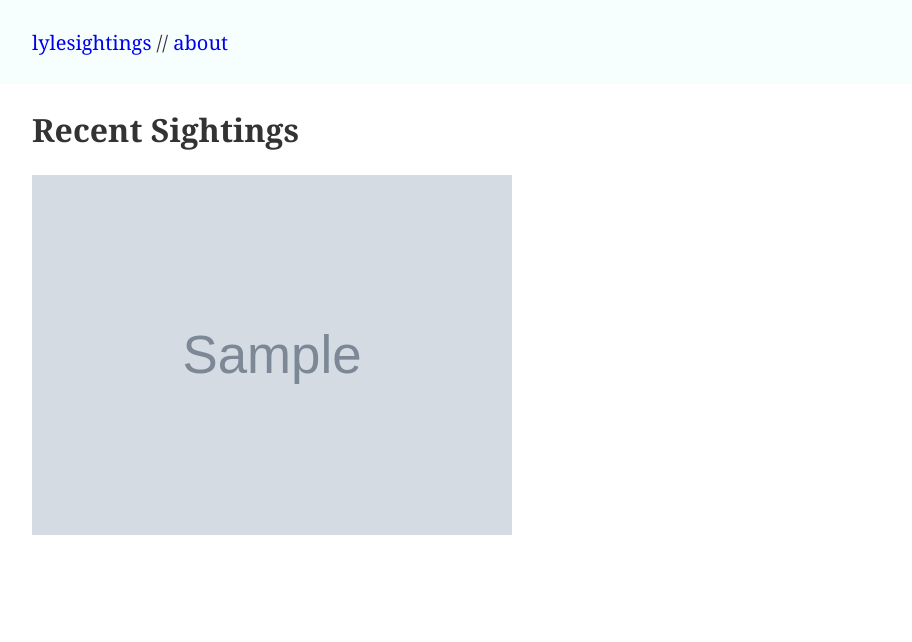
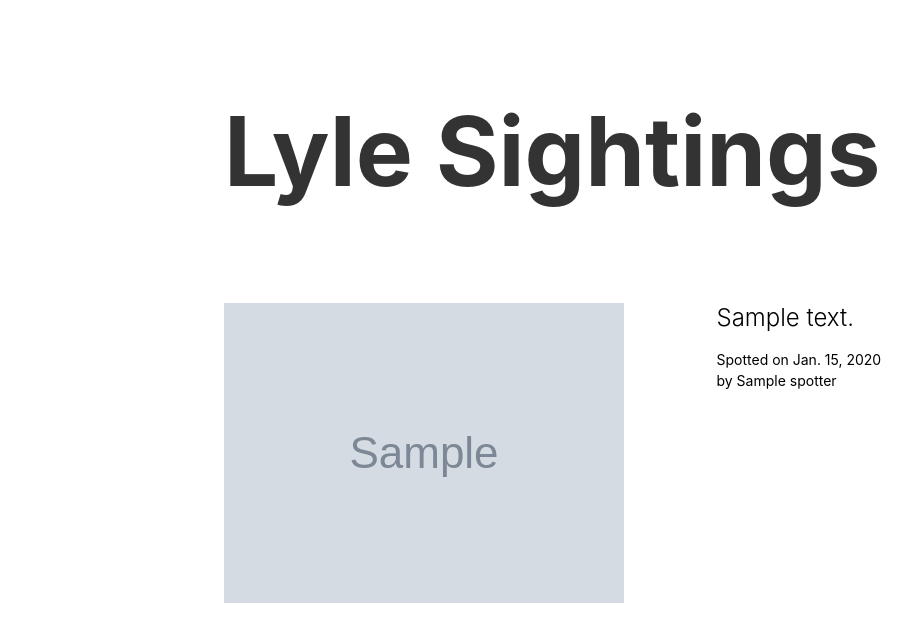
Before and after one commit to tomdyson/lylesightings, a Django app: page / in a window 1280 px wide. Shown: the top 642 px of the page, without its empty margins (32-944 px from the left). Run offline with Django 3.2, Linux system fonts and the light colour scheme; tables that the repository leaves empty hold one stand-in row (values such as "Sample post"); grey boxes marked "Sample" are stand-in pictures.

Commit message:
replace sighters with new spotters model

```diff
--- a/lylesightings/core/admin.py
+++ b/lylesightings/core/admin.py
@@ -1,6 +1,7 @@
 from django.contrib import admin
 
 # Register your models here.
-from core.models import Sighting
+from core.models import Sighting, Spotter
 
 admin.site.register(Sighting)
+admin.site.register(Spotter)
--- a/lylesightings/core/models.py
+++ b/lylesightings/core/models.py
@@ -2,14 +2,24 @@ from django.db import models
 from location_field.models.plain import PlainLocationField
 
 
+class Spotter(models.Model):
+    name = models.CharField(max_length=200)
+    instagram_id = models.CharField(max_length=50, null=True, blank=True)
+
+    def __str__(self):
+        return self.name
+
+
 class Sighting(models.Model):
-    sighter = models.CharField(max_length=200, help_text="Who saw the Lyle?")
+    spotter = models.ForeignKey('Spotter', null=True, on_delete=models.SET_NULL)
     description = models.TextField()
     datetime = models.DateTimeField('date and time seen')
     photo = models.ImageField(upload_to='sighting-photos', null=True)
     url = models.CharField(max_length=250, verbose_name="URL", unique=True)
     city = models.CharField(max_length=255, null=True, blank=True)
-    location = PlainLocationField(based_fields=['city'], zoom=7, null=True, blank=True)
+    location = PlainLocationField(based_fields=['city'], zoom=7, null=True,
+                                  blank=True)
 
     def __str__(self):
-        return '{sighter} in {city}'.format(sighter=self.sighter, city=self.city)
+        return '{sighter} in {city}'.format(sighter=self.spotter.name,
+                                            city=self.city)
--- a/lylesightings/core/templates/base.html
+++ b/lylesightings/core/templates/base.html
@@ -10,7 +10,6 @@
         </title>
         <meta name="description" content="" />
         <meta name="viewport" content="width=device-width, initial-scale=1" />
-
         <link rel="stylesheet" type="text/css" href="{% static 'css/tachyons.min.css' %}">
         <link rel="stylesheet" type="text/css" href="{% static 'css/core.css' %}">
         <style>
@@ -20,18 +19,8 @@
         </style>
     </head>
 
-    <body class="athelas black-80">
-        <header class="bg-washed-blue ph3 ph5-ns pa1">
-            <h4 class="f4 fw1">
-                <a href = "/" class="no-underline">lylesightings</a> //
-                <a href = "/" class="no-underline">about</a></h4>
-        </header>
-
-        <section>
-            <article class="lh-copy mh3 mh5-ns">
-                {% block content %}{% endblock %}
-            </article>
-        </section>
+    <body class="sans-serif black-80">
+        {% block content %}{% endblock %}
 
         {# Global javascript #}
         <script type="text/javascript" src="{% static 'js/tomd.js' %}"></script>
--- a/lylesightings/core/templates/index.html
+++ b/lylesightings/core/templates/index.html
@@ -1,12 +1,30 @@
 {% extends "base.html" %}
 
 {% block content %}
-<h1>Recent Sightings</h1>
 
-{% for sighting in latest_sightings %}
-<div>
+<section class="mw7 center">
+    <h1 class="f1 pt4 f-headline-ns">Lyle Sightings</h1>
+    {% for sighting in latest_sightings %}
+        <article class="">
+        <a class="db pv4  no-underline black dim" href="/sighting/{{sighting.id}}">
+            <div class="flex flex-column flex-row-ns">
+                <div class="pr3-ns mb4 mb0-ns w-100 w-100-ns">
+                    <img src="/media/{{sighting.photo}}" class="db" alt="">
+                </div>
+                <div class="w-100 w-60-ns pl3-ns ph2">
+                    <h1 class="f3 fw3 mt0 lh-title">{{sighting.description}}</h1>
+                    <p class="f6 lh-copy mv0">Spotted on
+                        {{sighting.datetime|date}} <br>
+                        by {{sighting.spotter.name}}
+                    </p>
+                </div>
+            </div>
+        </a>
+        </article>
+    {% endfor %}
+  </section>
+<!-- <div>
     <img src="/media/{{sighting.photo}}" width="480" />
-</div>
-{% endfor %}
+</div> -->
 
 {% endblock %}
```
Also changed, not shown: lylesightings/core/management/commands/scrapelyles.py (+11 -2 lines), lylesightings/core/migrations/0006_auto_20180325_1401.py (added), lylesightings/core/migrations/0007_sighting_spotter.py (added), lylesightings/core/migrations/0008_remove_sighting_sighter.py (added).
